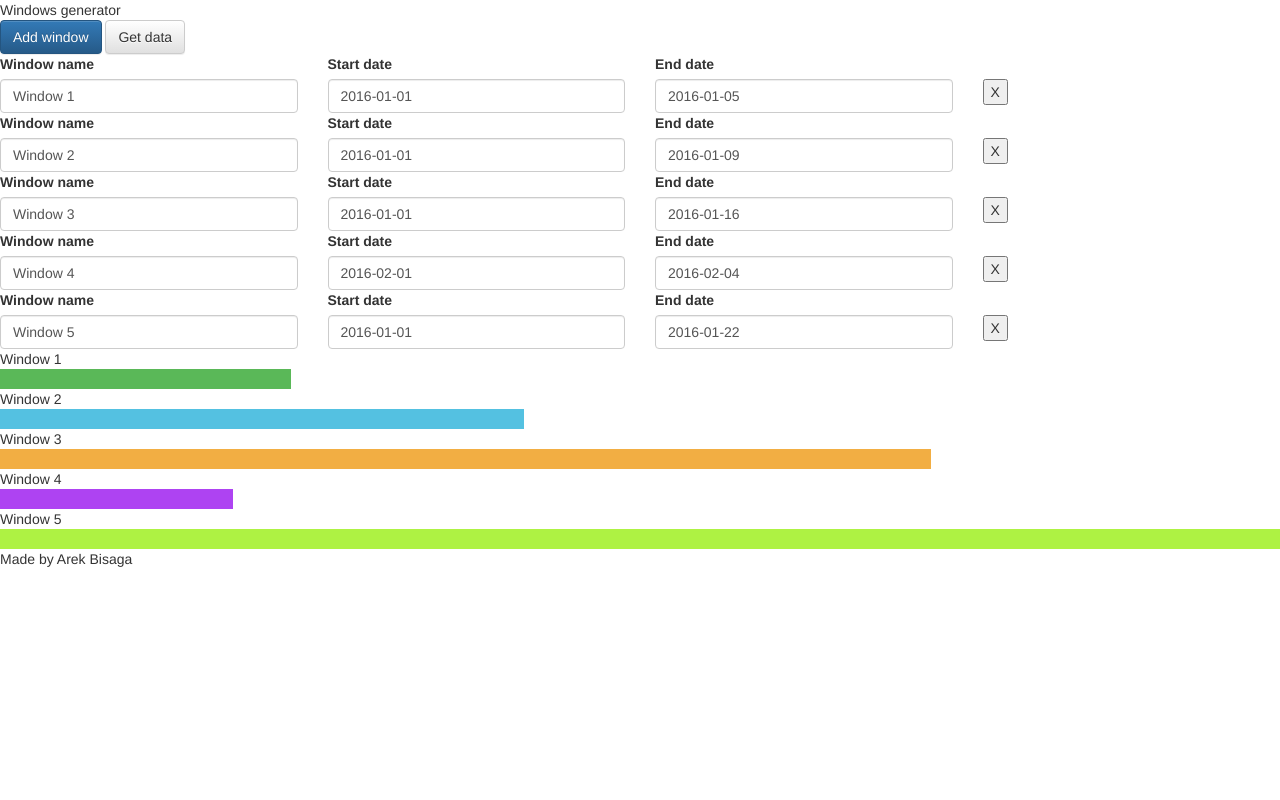
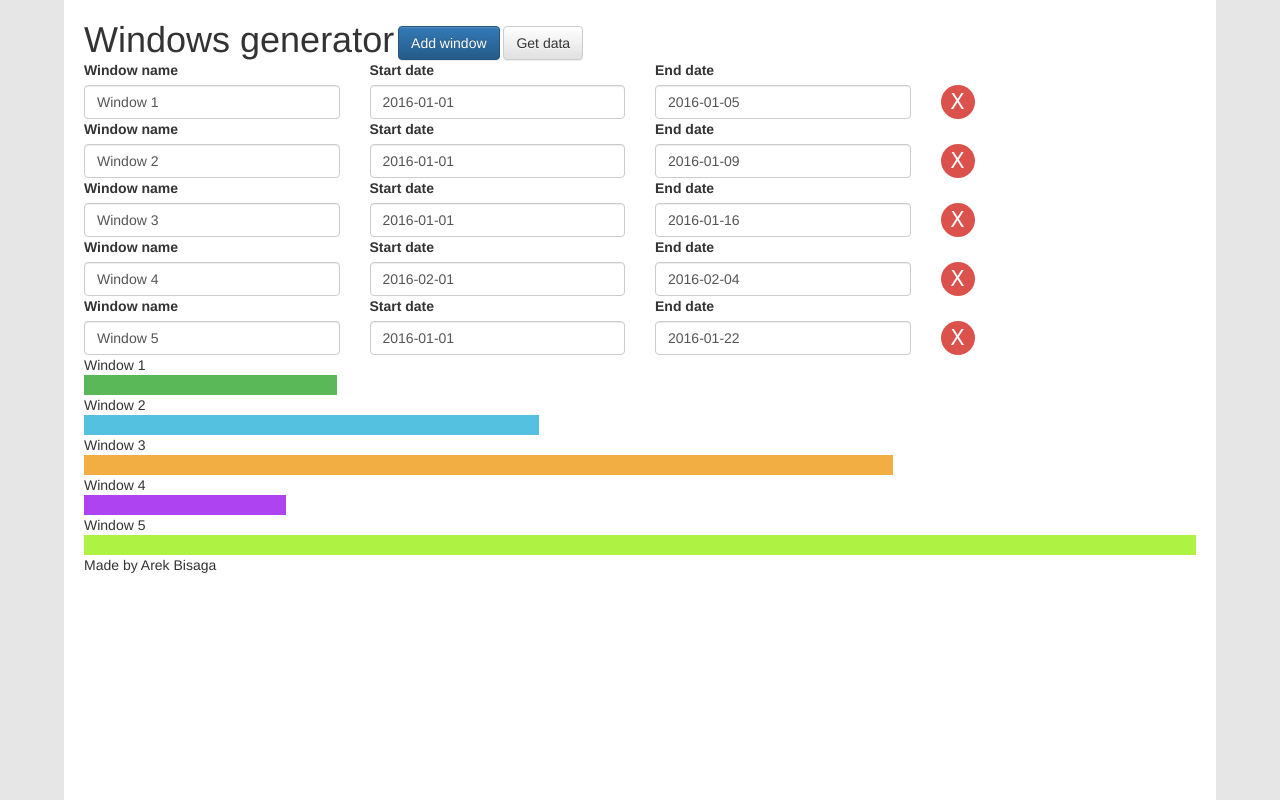
Before and after one commit to ethnar/sample-app, a website: page src/index.html in a window 1280 px wide. Drawn offline with nearby package versions, Linux system fonts and the light colour scheme; files that its build step writes are made by us from their sources.

Commit message:
Basic styles
Page, header, "remove" button

```diff
--- a/src/index.html
+++ b/src/index.html
@@ -15,53 +15,59 @@
 
 	</head>
 	<body ng-app="SampleApp" ng-controller="SampleAppController" ng-init="init();">
+		<div class="page-container">
 			<header>
-			<span>Windows generator</span>
-			<fieldset>
+				<h1>Windows generator</h1>
+				<h2 class="screen-reader-helper">Main controls</h2>
+				<fieldset class="actions">
 					<button class="btn btn-primary" ng-click="addDataset();">Add window</button>
 					<button class="btn btn-default" ng-click="outputDatasets();">Get data</button>
 				</fieldset>
 			</header>
 			<main>
 				<section>
+					<h2 class="screen-reader-helper">Data manager</h2>
 					<fieldset class="row" ng-repeat="dataset in model.datasets">
-					<div class="col-xs-3">
+						<div class="col-sm-3">
 							<!-- depending on the expected flexibility for the final solution we could move field names, amounts and types to a JSON config and build the form based on it -->
 							<label for="window-name-{{$index}}">Window name</label>
 							<input id="window-name-{{$index}}" type="text" class="form-control" ng-model="dataset.name" />
 						</div>
-					<div class="col-xs-3" ng-class="{'has-error': !checkValidDateFormat(dataset.startDate)}"> <!-- for larger apps working with has-error directly is really inefficient, and it's better to build a component that cover the most frequent uses of error display -->
+						<div class="col-sm-3" ng-class="{'has-error': !checkValidDateFormat(dataset.startDate)}"> <!-- for larger apps working with has-error directly is really inefficient, and it's better to build a component that cover the most frequent uses of error display -->
 							<label for="start-date-{{$index}}">Start date</label>
 							<input id="start-date-{{$index}}" type="text" class="form-control" ng-model="dataset.startDate" ng-change="calculateMax();" />
 							<div class="help-block error">
 								Invalid date format
 							</div>
 						</div>
-					<div class="col-xs-3" ng-class="{'has-error': !checkValidDateFormat(dataset.endDate)}">
+						<div class="col-sm-3" ng-class="{'has-error': !checkValidDateFormat(dataset.endDate)}">
 							<label for="end-date-{{$index}}">End date</label>
 							<input id="end-date-{{$index}}" type="text" class="form-control" ng-model="dataset.endDate" ng-change="calculateMax();" />
 							<div class="help-block error"><!-- TODO: need to reduce the impact show/hide has on layout, causing elements to "jump" -->
 								Invalid date format
 							</div>
 						</div>
-					<div class="col-xs-3">
+						<div class="col-sm-3">
 							<label for="remove-{{$index}}">&nbsp;</label>
 							<div>
-							<button ng-click="removeDataset($index);calculateMax();" class="action-remove"><span class="screen-reader-helper">Remove window</span>X</button>
+								<button ng-click="removeDataset($index);calculateMax();" class="action-remove"><span class="screen-reader-helper">Remove window</span></button>
 							</div>
 						</div>
 					</fieldset>
 				</section>
 				<section>
 					<div ng-repeat="dataset in model.datasets">
+						<h2 class="screen-reader-helper">Results</h2>
 						<span>{{dataset.name || 'Unnamed'}}</span>
 						<div class="bar-container">
-						<div class="bar-value" ng-class="'bar-color-' + ($index % 8)" ng-style="{width: (100 * calculateValue(dataset) / model.max) + '%'}">
+							<div class="bar-value" ng-class="'bar-color-' + ($index % 8)" ng-style="{width: calculatePercent(dataset)}">
+								<span class="screen-reader-helper">{{calculatePercent(dataset)}}</span>
 							</div>
 						</div>
 					</div>
 				</section>
 			</main>
 			<footer>Made by Arek Bisaga</footer>
+		</div>
 	</body>
 </html>
--- a/src/js/app/app.js
+++ b/src/js/app/app.js
@@ -29,7 +29,7 @@ angular.module('SampleApp', [])
 	$scope.calculateMax = function () {
 		$scope.model.max = 1;
 		_.each($scope.model.datasets, function (dataset) {
-			$scope.model.max = Math.max($scope.model.max, $scope.calculateValue(dataset) || 0);
+			$scope.model.max = Math.max($scope.model.max, controller.calculateValue(dataset) || 0);
 		});
 	};
 
@@ -37,15 +37,20 @@ angular.module('SampleApp', [])
 		console.log(angular.toJson($scope.model.datasets));
 	};
 
-	$scope.calculateValue = function (dataset) {
+	$scope.calculatePercent = function (dataset) {
+		var percent =  (100 * controller.calculateValue(dataset) / $scope.model.max);
+		return Math.round(100 * percent) / 100 + '%';
+	};
+
+	$scope.checkValidDateFormat = function (dateString) {
+		return !isNaN(new Date(dateString).getTime());
+	};
+
+	controller.calculateValue = function (dataset) {
 		// this can turn into a performance bottleneck rather quickly due to date parse, so depending on the amount of data we could be better off changing the data storage to hold start date and amount of days instead of start and end dates
 		var startTime = new Date(dataset.endDate).getTime();
 		var endTime = new Date(dataset.startDate).getTime();
 		return (startTime - endTime) / (24 * 60 * 60 * 1000) + 1 /* inclusive */ || 0;
-	};
-
-	$scope.checkValidDateFormat = function (dateString) {
-		return !isNaN(new Date(dateString).getTime());
 	};
 
 	controller.loadDatasets = function () {
--- a/src/styles/less/include/components/buttons.less
+++ b/src/styles/less/include/components/buttons.less
@@ -1,3 +1,16 @@
 .action-remove {
+	@size: 34px;
 
+	width: @size;
+	height: @size;
+	background: @WARNING;
+	border: none;
+	border-radius: 50%;
+	color: white;
+
+    &::before {
+    	content: "X"; // ideally we'd go with a custom font and replace X with an icon character
+		font-size: 21px;
+	    font-family: cursive;
+	}
 }
--- a/src/styles/less/include/components/colors.less
+++ b/src/styles/less/include/components/colors.less
@@ -1,5 +1,7 @@
-@LIGHT: #FFFFFF;
-@DARK: #000000;
+// color definitions
+
+@BACKDROP: #E6E6E6;
+@BACKGROUND: #FFFFFF;
 
 @BAR_COLOR_0: #5AB858;
 @BAR_COLOR_1: #54C1E1;
@@ -9,3 +11,32 @@
 @BAR_COLOR_5: #B85A58;
 @BAR_COLOR_6: #585AB8;
 @BAR_COLOR_7: #E13441;
+
+@WARNING: #DB524C;
+
+// classes
+
+.bar-color-0 {
+	background-color: @BAR_COLOR_0;
+}
+.bar-color-1 {
+	background-color: @BAR_COLOR_1;
+}
+.bar-color-2 {
+	background-color: @BAR_COLOR_2;
+}
+.bar-color-3 {
+	background-color: @BAR_COLOR_3;
+}
+.bar-color-4 {
+	background-color: @BAR_COLOR_4;
+}
+.bar-color-5 {
+	background-color: @BAR_COLOR_5;
+}
+.bar-color-6 {
+	background-color: @BAR_COLOR_6;
+}
+.bar-color-7 {
+	background-color: @BAR_COLOR_7;
+}
--- /dev/null
+++ b/src/styles/less/include/components/headers.less
@@ -0,0 +1,4 @@
+h1 {
+	margin: 0;
+	display: inline-block;
+}
--- a/src/styles/less/include/main.less
+++ b/src/styles/less/include/main.less
@@ -1,6 +1,18 @@
+html, body {
+	background-color: @BACKDROP;
+    height: 100%;
+}
+
+.page-container {
+    padding: 20px;
+    min-height: 100%;
+	width: 90%;
+	margin: auto;
+	background-color: @BACKGROUND;
+}
+
 .bar-value {
 	height: 20px;
-    background: red;
 }
 
 .error {
@@ -13,28 +25,7 @@
 	}
 }
 
-
-.bar-color-0 {
-	background-color: @BAR_COLOR_0;
+.actions {
+	display: inline-block;
+    vertical-align: bottom;
 }
-.bar-color-1 {
-	background-color: @BAR_COLOR_1;
-}
-.bar-color-2 {
-	background-color: @BAR_COLOR_2;
-}
-.bar-color-3 {
-	background-color: @BAR_COLOR_3;
-}
-.bar-color-4 {
-	background-color: @BAR_COLOR_4;
-}
-.bar-color-5 {
-	background-color: @BAR_COLOR_5;
-}
-.bar-color-6 {
-	background-color: @BAR_COLOR_6;
-}
-.bar-color-7 {
-	background-color: @BAR_COLOR_7;
-}
--- a/src/styles/less/style.less
+++ b/src/styles/less/style.less
@@ -5,5 +5,6 @@
 @import "include/components/colors.less";
 @import "include/components/inputs.less";
 @import "include/components/buttons.less";
+@import "include/components/headers.less";
 
 @import "include/main.less";
```
Lines whose indentation alone changed are shown as unchanged.
